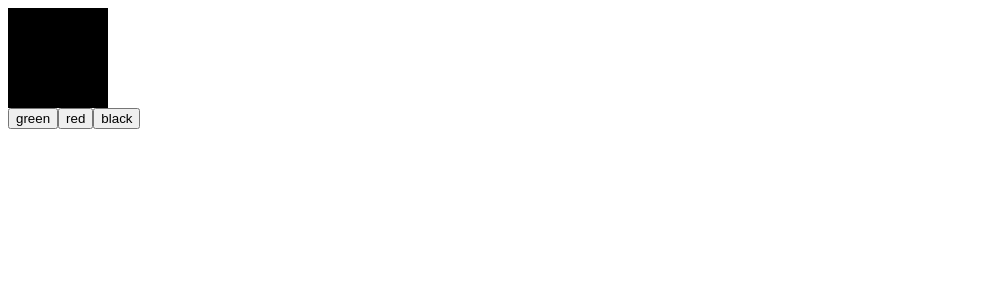
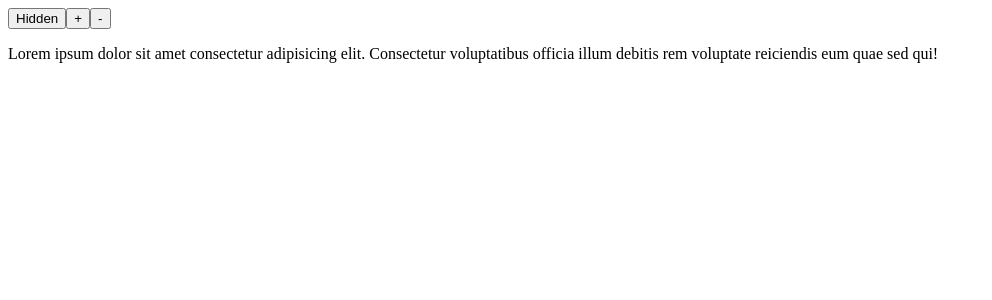
Before and after one commit to DaiNgo72/BCDN14-React, a React (Vite) app: page / in a window 1280 px wide. Shown: the top 300 px of the page, without its empty margins (0-992 px from the left). Built offline with nearby package versions, Linux system fonts and the light colour scheme.

Commit message:
feat: implement FontSize component and enhance Color component with state management

```diff
--- a/src/App.jsx
+++ b/src/App.jsx
@@ -1,9 +1,9 @@
-import { Color } from "./modules/state/Color";
+import { FontSize } from "./modules/state/FontSize";
 // shift + alt + o: để xóa những file import thừa
 function App() {
   return (
     <>
-      <Color />
+      <FontSize />
     </>
   );
 }
--- a/src/modules/state/Color.jsx
+++ b/src/modules/state/Color.jsx
@@ -1,13 +1,67 @@
-export function Color(){
+import { useState } from "react";
 
+// ## Pesudo
+const __useState = (defaultValue) => {
+  let value = defaultValue;
 
-    return <>
-        <div className="box">
+  const setValue = (newValue) => {
+    value = newValue;
+  };
 
-        </div>
+  return [value, setValue];
+};
 
-        <button>green</button>
-        <button>red</button>
-        <button>black</button>
+// ## On tap destructuring
+// let age = [1,2,3];
+// let age1 = age[0]
+// let age2 = age[1]
+// let [age1, ,age3] = age;
+
+export function Color() {
+  let [bgc, setBgc] = useState("green");
+
+  console.log(bgc);
+
+  return (
+    <>
+      <div
+        className="box"
+        style={{
+          width: 100,
+          height: 100,
+
+          backgroundColor: bgc,
+        }}
+      ></div>
+
+      <button
+        onClick={function () {
+          setBgc("green");
+        }}
+      >
+        green
+      </button>
+
+      <button
+        onClick={() => {
+          setBgc("red");
+        }}
+      >
+        red
+      </button>
+      <button
+        onClick={() => {
+          setBgc("black");
+        }}
+      >
+        black
+      </button>
     </>
+  );
 }
+
+// function sum() {}
+
+// const sum = function () {};
+
+// const sum = (thamSo) => {  };
--- /dev/null
+++ b/src/modules/state/FontSize.jsx
@@ -0,0 +1,50 @@
+import { useState } from "react";
+
+export function FontSize() {
+  const [fz, setFz] = useState(16);
+
+  const [isHidden, setIsHidden] = useState(false);
+
+  //   const [visibility] = useState("hidden"); // 'visible'
+
+  return (
+    <>
+      <button
+        onClick={() => {
+          setIsHidden(!isHidden);
+        }}
+      >
+        {isHidden ? "Show" : "Hidden"}
+      </button>
+
+      {isHidden ? null : (
+        <>
+          <button
+            onClick={() => {
+              setFz(fz + 1);
+            }}
+          >
+            +
+          </button>
+
+          <button
+            onClick={() => {
+              setFz(fz - 1);
+            }}
+          >
+            -
+          </button>
+          <p
+            style={{
+              fontSize: fz,
+            }}
+          >
+            Lorem ipsum dolor sit amet consectetur adipisicing elit. Consectetur
+            voluptatibus officia illum debitis rem voluptate reiciendis eum quae
+            sed qui!
+          </p>
+        </>
+      )}
+    </>
+  );
+}
```
Also changed, not shown: 1 other file (tests, documents, lock files or other folders).
